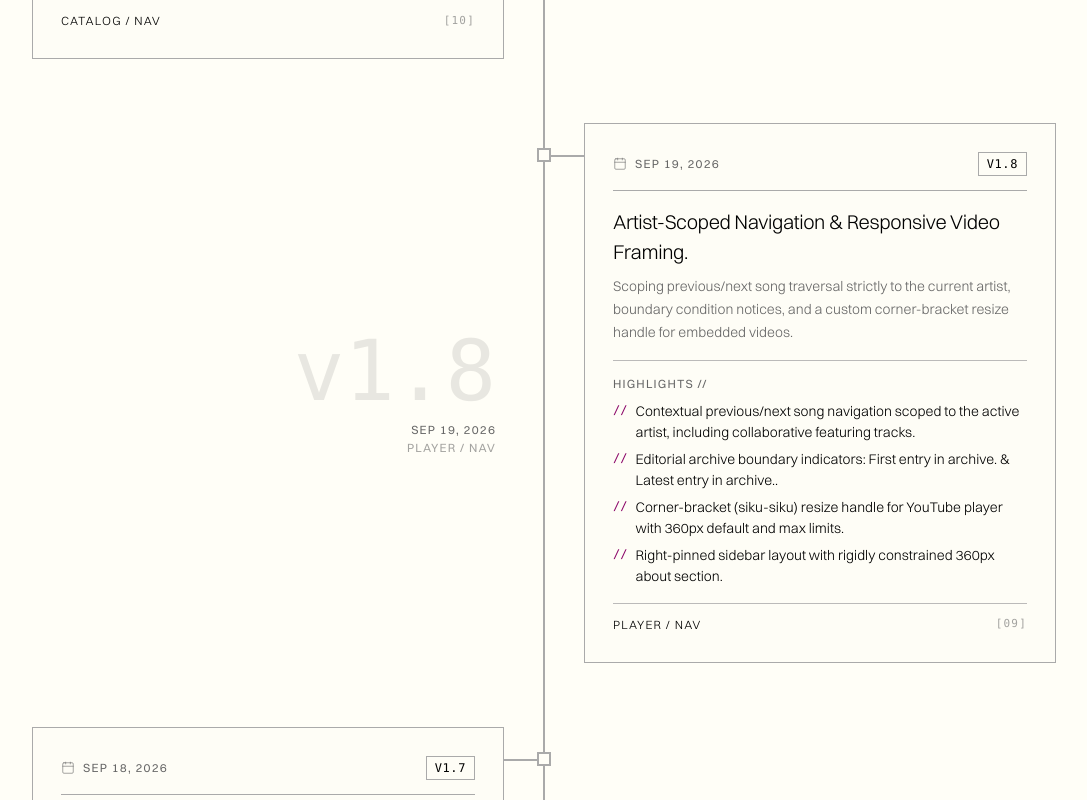
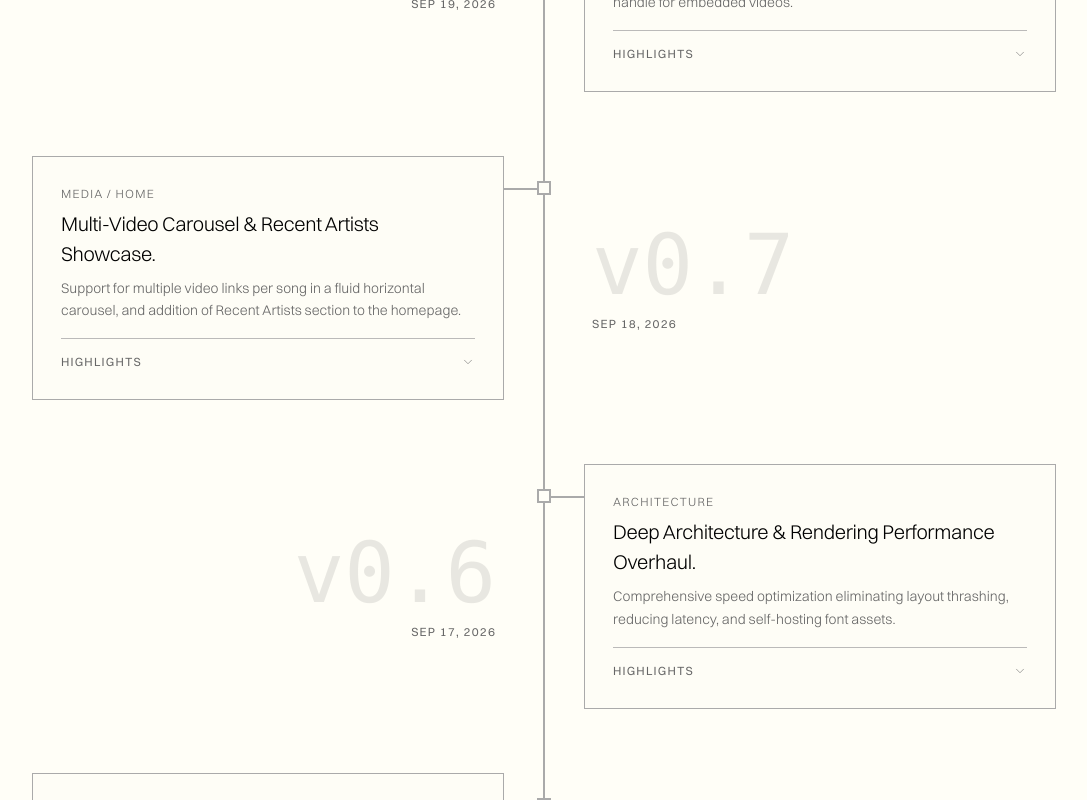
Before and after one commit to Sultvnnnn/lyrarium, a Next.js app: page /changelog in a window 1280 px wide. Shown: the part 1000-1800 px from the top of the page, without its empty margins (96-1183 px from the left). Built offline with nearby package versions, Linux system fonts and the light colour scheme.

Commit message:
refactor(changelog): streamline cards with collapsible highlights, v0 numbering, and simplified card surface

```diff
--- a/src/components/changelog-timeline.tsx
+++ b/src/components/changelog-timeline.tsx
@@ -1,7 +1,7 @@
 "use client";
 
 import React, { useMemo, useState } from "react";
-import { Calendar } from "lucide-react";
+import { ChevronDown } from "lucide-react";
 
 export type MilestoneCategory =
   | "All"
@@ -33,8 +33,8 @@ const CATEGORIES: MilestoneCategory[] = [
 
 const MILESTONES: Milestone[] = [
   {
-    id: "v1.9",
-    version: "v1.9",
+    id: "v0.9",
+    version: "v0.9",
     date: "Sep 20, 2026",
     title: "18-Card Catalog Pagination & Navigation Polish",
     category: "Core & Navigation",
@@ -50,8 +50,8 @@ const MILESTONES: Milestone[] = [
     ],
   },
   {
-    id: "v1.8",
-    version: "v1.8",
+    id: "v0.8",
+    version: "v0.8",
     date: "Sep 19, 2026",
     title: "Artist-Scoped Navigation & Responsive Video Framing",
     category: "Features",
@@ -66,8 +66,8 @@ const MILESTONES: Milestone[] = [
     ],
   },
   {
-    id: "v1.7",
-    version: "v1.7",
+    id: "v0.7",
+    version: "v0.7",
     date: "Sep 18, 2026",
     title: "Multi-Video Carousel & Recent Artists Showcase",
     category: "Features",
@@ -82,8 +82,8 @@ const MILESTONES: Milestone[] = [
     ],
   },
   {
-    id: "v1.6",
-    version: "v1.6",
+    id: "v0.6",
+    version: "v0.6",
     date: "Sep 17, 2026",
     title: "Deep Architecture & Rendering Performance Overhaul",
     category: "Performance",
@@ -100,8 +100,8 @@ const MILESTONES: Milestone[] = [
     ],
   },
   {
-    id: "v1.5",
-    version: "v1.5",
+    id: "v0.5",
+    version: "v0.5",
     date: "Sep 17, 2026",
     title: "Whisper Voice Search & Editorial Focus Mode",
     category: "Audio & Voice",
@@ -117,8 +117,8 @@ const MILESTONES: Milestone[] = [
     ],
   },
   {
-    id: "v1.4",
-    version: "v1.4",
+    id: "v0.4",
+    version: "v0.4",
     date: "Sep 15–16, 2026",
     title: "A–Z Catalog Archives & Accordion Standardization",
     category: "Core & Navigation",
@@ -133,8 +133,8 @@ const MILESTONES: Milestone[] = [
     ],
   },
   {
-    id: "v1.3",
-    version: "v1.3",
+    id: "v0.3",
+    version: "v0.3",
     date: "Sep 14, 2026",
     title: "Unified Edit Hub, Deduplication & Discography Tabs",
     category: "Features",
@@ -149,8 +149,8 @@ const MILESTONES: Milestone[] = [
     ],
   },
   {
-    id: "v1.2",
-    version: "v1.2",
+    id: "v0.2",
+    version: "v0.2",
     date: "Sep 12–13, 2026",
     title: "Accordion Motion Physics & Editorial Scroll Controls",
     category: "Design & UI",
@@ -166,8 +166,8 @@ const MILESTONES: Milestone[] = [
     ],
   },
   {
-    id: "v1.1",
-    version: "v1.1",
+    id: "v0.1",
+    version: "v0.1",
     date: "Sep 11, 2026",
     title: "Ambient Artist Backdrop & Dynamic Hero Poster",
     category: "Design & UI",
@@ -182,8 +182,8 @@ const MILESTONES: Milestone[] = [
     ],
   },
   {
-    id: "v1.0",
-    version: "v1.0",
+    id: "v0.0",
+    version: "v0.0",
     date: "Sep 06–10, 2026",
     title: "Lyrarium Foundation & Art-Book Gatefold Architecture",
     category: "Core & Navigation",
@@ -202,6 +202,11 @@ const MILESTONES: Milestone[] = [
 
 export function ChangelogTimeline() {
   const [selectedCategory, setSelectedCategory] = useState<MilestoneCategory>("All");
+  const [openHighlights, setOpenHighlights] = useState<Record<string, boolean>>({});
+
+  const toggleHighlights = (id: string) => {
+    setOpenHighlights((prev) => ({ ...prev, [id]: !prev[id] }));
+  };
 
   const filteredMilestones = useMemo(() => {
     if (selectedCategory === "All") return MILESTONES;
@@ -259,6 +264,7 @@ export function ChangelogTimeline() {
           {filteredMilestones.map((m, idx) => {
             // Alternating zigzag: even items on Left, odd items on Right
             const isLeft = idx % 2 === 0;
+            const isOpen = Boolean(openHighlights[m.id]);
 
             return (
               <div
@@ -283,36 +289,47 @@ export function ChangelogTimeline() {
                       {/* Horizontal Connecting Stem to Left Spine (Mobile) */}
                       <div className="block md:hidden absolute left-4 top-8 w-8 h-[2px] bg-border group-hover:bg-accent transition-colors z-10" />
 
-                      {/* Card Surface */}
+                      {/* Card Surface (No version or date inside card) */}
                       <div className="border border-border bg-muted/10 p-6 md:p-7 transition-colors hover:border-accent">
-                        {/* Top Bar: Date & Version Tag */}
-                        <div className="flex items-center justify-between gap-3 border-b border-border pb-3.5 mb-4">
-                          <div className="flex items-center gap-2 text-caption uppercase tracking-widest text-muted-foreground">
-                            <Calendar size={14} strokeWidth={1} />
+                        {/* Mobile-only date & version header above title */}
+                        <div className="md:hidden flex items-center justify-between text-caption uppercase tracking-widest text-muted-foreground mb-3 font-mono">
+                          <span className="text-accent font-medium">{m.version}</span>
                           <span>{m.date}</span>
                         </div>
 
-                          <span className="px-2 py-0.5 text-caption font-mono uppercase tracking-wider border border-border text-foreground font-medium group-hover:border-accent group-hover:text-accent transition-colors">
-                            {m.version}
-                          </span>
-                        </div>
-
-                        {/* Title & Summary */}
-                        <div>
+                        {/* Tag & Title */}
+                        <p className="text-caption uppercase tracking-widest text-muted-foreground mb-1.5 font-light">
+                          {m.tag}
+                        </p>
                         <h2 className="text-heading-sm md:text-subheading font-light text-foreground tracking-[-0.02em]">
                           {m.title}.
                         </h2>
                         <p className="mt-2 text-body-sm text-muted-foreground font-light leading-relaxed">
                           {m.summary}
                         </p>
-                        </div>
 
-                        {/* Highlights */}
-                        <div className="mt-4 pt-3.5 border-t border-border/80">
-                          <p className="text-caption uppercase tracking-widest text-muted-foreground mb-2">
-                            Highlights //
-                          </p>
-                          <ul className="space-y-1.5">
+                        {/* Highlights Toggle Trigger */}
+                        <button
+                          type="button"
+                          onClick={() => toggleHighlights(m.id)}
+                          className="mt-4 pt-3.5 border-t border-border/80 flex items-center justify-between w-full text-caption uppercase tracking-widest text-muted-foreground hover:text-accent transition-colors select-none group/toggle text-left"
+                          aria-expanded={isOpen}
+                        >
+                          <span className="group-hover/toggle:text-accent transition-colors font-medium">
+                            Highlights
+                          </span>
+                          <ChevronDown
+                            size={14}
+                            strokeWidth={1}
+                            className={`transition-transform duration-300 ${
+                              isOpen ? "rotate-180 text-accent" : ""
+                            }`}
+                          />
+                        </button>
+
+                        {/* Collapsible Highlights List */}
+                        {isOpen && (
+                          <ul className="mt-3 space-y-1.5 pt-1 border-t border-border/40">
                             {m.details.map((item, dIdx) => (
                               <li
                                 key={dIdx}
@@ -323,26 +340,17 @@ export function ChangelogTimeline() {
                               </li>
                             ))}
                           </ul>
-                        </div>
-
-                        {/* Bottom Bar: Category Tag & Index */}
-                        <div className="mt-4 pt-3 border-t border-border/80 flex items-center justify-between text-caption uppercase tracking-widest text-muted-foreground">
-                          <span className="font-light text-foreground">{m.tag}</span>
-                          <span className="font-mono text-[11px] opacity-60">[{String(MILESTONES.length - idx).padStart(2, "0")}]</span>
-                        </div>
+                        )}
                       </div>
                     </div>
 
-                    {/* Right Side: Editorial Meta Stamp (Desktop) */}
+                    {/* Right Side: Editorial Meta Stamp (Desktop: Version & Date) */}
                     <div className="hidden md:flex md:w-1/2 pl-12 flex-col justify-center select-none">
                       <span className="text-display-sm lg:text-display font-light text-muted-foreground/15 group-hover:text-foreground/30 transition-colors font-mono leading-none">
                         {m.version}
                       </span>
                       <p className="mt-2 text-caption uppercase tracking-widest text-muted-foreground">
                         {m.date}
-                      </p>
-                      <p className="text-caption uppercase tracking-widest text-muted-foreground/60">
-                        {m.tag}
                       </p>
                     </div>
                   </>
@@ -351,16 +359,13 @@ export function ChangelogTimeline() {
                   /* ODD: EDITORIAL META ON LEFT, CARD ON RIGHT (Desktop)                      */
                   /* ========================================================================= */
                   <>
-                    {/* Left Side: Editorial Meta Stamp (Desktop) */}
+                    {/* Left Side: Editorial Meta Stamp (Desktop: Version & Date) */}
                     <div className="hidden md:flex md:w-1/2 pr-12 flex-col justify-center items-end text-right select-none">
                       <span className="text-display-sm lg:text-display font-light text-muted-foreground/15 group-hover:text-foreground/30 transition-colors font-mono leading-none">
                         {m.version}
                       </span>
                       <p className="mt-2 text-caption uppercase tracking-widest text-muted-foreground">
                         {m.date}
-                      </p>
-                      <p className="text-caption uppercase tracking-widest text-muted-foreground/60">
-                        {m.tag}
                       </p>
                     </div>
 
@@ -371,36 +376,47 @@ export function ChangelogTimeline() {
                       {/* Horizontal Connecting Stem to Left Spine (Mobile) */}
                       <div className="block md:hidden absolute left-4 top-8 w-8 h-[2px] bg-border group-hover:bg-accent transition-colors z-10" />
 
-                      {/* Card Surface */}
+                      {/* Card Surface (No version or date inside card) */}
                       <div className="border border-border bg-muted/10 p-6 md:p-7 transition-colors hover:border-accent">
-                        {/* Top Bar: Date & Version Tag */}
-                        <div className="flex items-center justify-between gap-3 border-b border-border pb-3.5 mb-4">
-                          <div className="flex items-center gap-2 text-caption uppercase tracking-widest text-muted-foreground">
-                            <Calendar size={14} strokeWidth={1} />
+                        {/* Mobile-only date & version header above title */}
+                        <div className="md:hidden flex items-center justify-between text-caption uppercase tracking-widest text-muted-foreground mb-3 font-mono">
+                          <span className="text-accent font-medium">{m.version}</span>
                           <span>{m.date}</span>
                         </div>
 
-                          <span className="px-2 py-0.5 text-caption font-mono uppercase tracking-wider border border-border text-foreground font-medium group-hover:border-accent group-hover:text-accent transition-colors">
-                            {m.version}
-                          </span>
-                        </div>
-
-                        {/* Title & Summary */}
-                        <div>
+                        {/* Tag & Title */}
+                        <p className="text-caption uppercase tracking-widest text-muted-foreground mb-1.5 font-light">
+                          {m.tag}
+                        </p>
                         <h2 className="text-heading-sm md:text-subheading font-light text-foreground tracking-[-0.02em]">
                           {m.title}.
                         </h2>
                         <p className="mt-2 text-body-sm text-muted-foreground font-light leading-relaxed">
                           {m.summary}
                         </p>
-                        </div>
 
-                        {/* Highlights */}
-                        <div className="mt-4 pt-3.5 border-t border-border/80">
-                          <p className="text-caption uppercase tracking-widest text-muted-foreground mb-2">
-                            Highlights //
-                          </p>
-                          <ul className="space-y-1.5">
+                        {/* Highlights Toggle Trigger */}
+                        <button
+                          type="button"
+                          onClick={() => toggleHighlights(m.id)}
+                          className="mt-4 pt-3.5 border-t border-border/80 flex items-center justify-between w-full text-caption uppercase tracking-widest text-muted-foreground hover:text-accent transition-colors select-none group/toggle text-left"
+                          aria-expanded={isOpen}
+                        >
+                          <span className="group-hover/toggle:text-accent transition-colors font-medium">
+                            Highlights
+                          </span>
+                          <ChevronDown
+                            size={14}
+                            strokeWidth={1}
+                            className={`transition-transform duration-300 ${
+                              isOpen ? "rotate-180 text-accent" : ""
+                            }`}
+                          />
+                        </button>
+
+                        {/* Collapsible Highlights List */}
+                        {isOpen && (
+                          <ul className="mt-3 space-y-1.5 pt-1 border-t border-border/40">
                             {m.details.map((item, dIdx) => (
                               <li
                                 key={dIdx}
@@ -411,13 +427,7 @@ export function ChangelogTimeline() {
                               </li>
                             ))}
                           </ul>
-                        </div>
-
-                        {/* Bottom Bar: Category Tag & Index */}
-                        <div className="mt-4 pt-3 border-t border-border/80 flex items-center justify-between text-caption uppercase tracking-widest text-muted-foreground">
-                          <span className="font-light text-foreground">{m.tag}</span>
-                          <span className="font-mono text-[11px] opacity-60">[{String(MILESTONES.length - idx).padStart(2, "0")}]</span>
-                        </div>
+                        )}
                       </div>
                     </div>
                   </>
```
Lines whose indentation alone changed are shown as unchanged.
